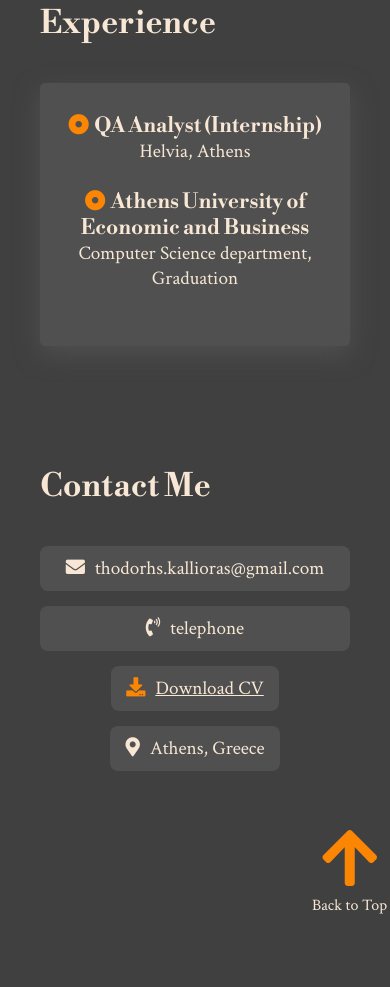
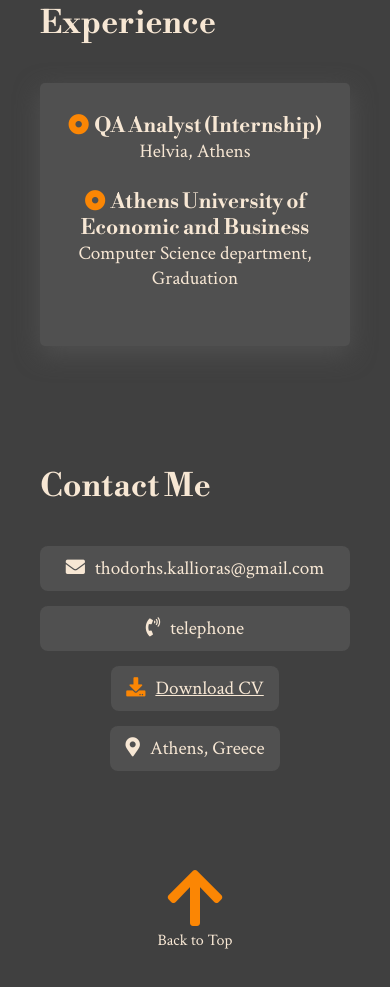
Before and after one commit to thodorisKall/Website-portfolio, a plain HTML site: page index.html in a window 390 px wide. Shown: the part 2815-3802 px from the top of the page. Before the commit the page ends 3771 px from the top, so only its background shows below. Drawn offline with nearby package versions, Linux system fonts and the light colour scheme.

Commit message:
aligned back  to top button

```diff
--- a/style.css
+++ b/style.css
@@ -459,7 +459,14 @@ section.experience h2 {
     margin-bottom: 120px;
   }
 
+  .experience .experience-container .my-experience h3,
+  .experience .experience-container .my-experience p {
+    text-align: center;
+    margin: 0 auto;
+  }
+
   /* contact */
+
   .contact .contact-row {
     flex-direction: column;
   }
@@ -468,13 +475,17 @@ section.experience h2 {
     margin-right: 0px;
   }
 
-  .experience .experience-container .my-experience h3,
-  .experience .experience-container .my-experience p {
-    text-align: center;
-    margin: 0 auto;
-  }
-
   .contact .contact-row p:first-child {
     padding: 10px 14px;
   }
+
+  /* back button */
+  .back-button {
+    position: static;
+    margin: 0 auto 40px;
+  }
+
+  .back-button i {
+    margin-bottom: 0;
+  }
 }
```
